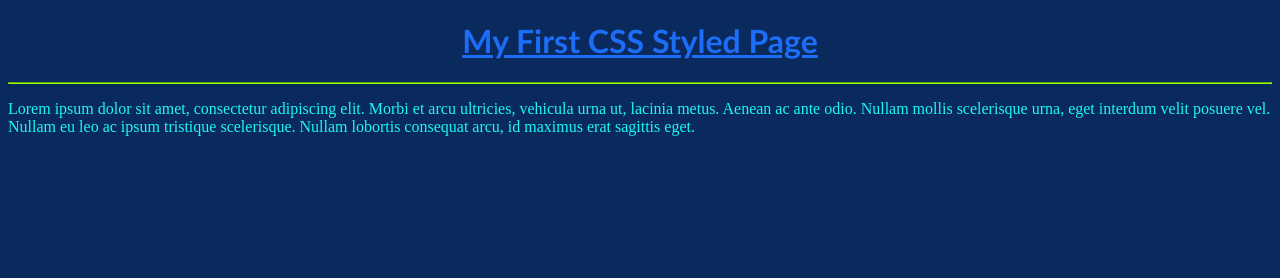
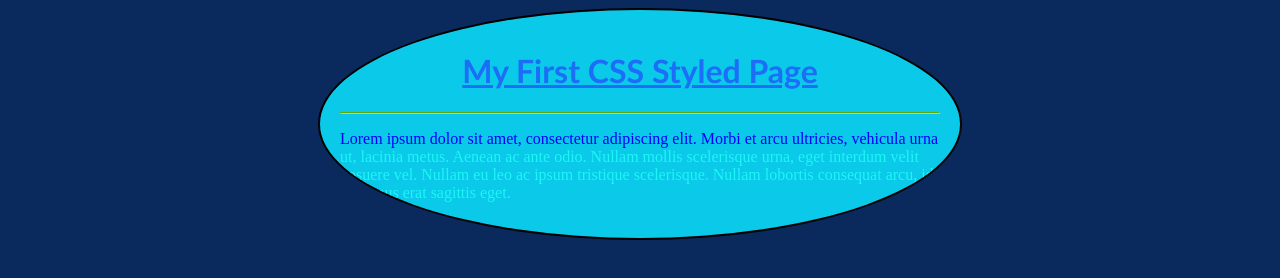
Before and after one commit to muriassuncao/mysite_for_class, a plain HTML site: page week3/index.html in a window 1280 px wide. Drawn offline with Linux system fonts and the light colour scheme.

Commit message:
added even more shit

```diff
--- a/week3/css/styles.css
+++ b/week3/css/styles.css
@@ -11,11 +11,33 @@ h1{
 
 }
 
+h1:hover{
+
+	color: green;
+}
+
 p{
 	color:#1CF6F7;
 	text-transform:
 }
 
+p:first-line{
+	color:blue;
+}
+
 hr{
 	border-color:#90FF0D;
 }
+
+#content{
+	width:600px;
+	background-color:#0BC9E8;
+	border-width: 2px;
+	border-style: solid;
+	padding: 20px;
+	margin: auto;
+	border-radius: 100%;
+	overflow: hidden;
+
+
+}
```
